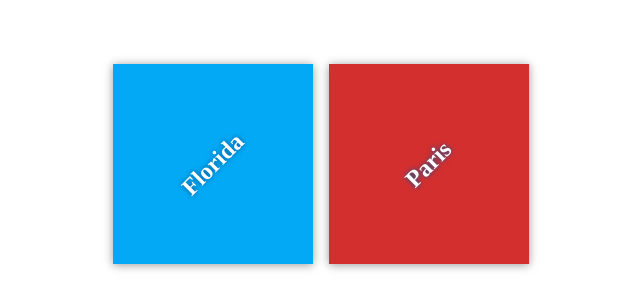
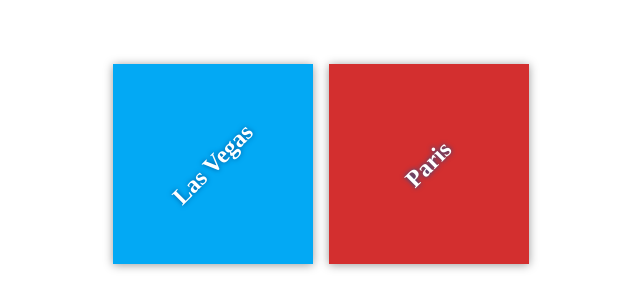
Before and after one commit to borabrepo/my-travel-plans, a plain HTML site: page index.html in a window 1280 px wide. Shown: the part 236-544 px from the top of the page, 319-959 px from the left. Drawn offline with Linux system fonts and the light colour scheme.

Commit message:
Add starting destinations

```diff
--- a/index.html
+++ b/index.html
@@ -11,7 +11,7 @@
     <div class="container">
         <div class="destination-container">
             <div class="destination" id="florida">
-                <h2>Florida</h2>
+                <h2>Las Vegas</h2>
             </div>
 
             <div class="destination" id="paris">
```
